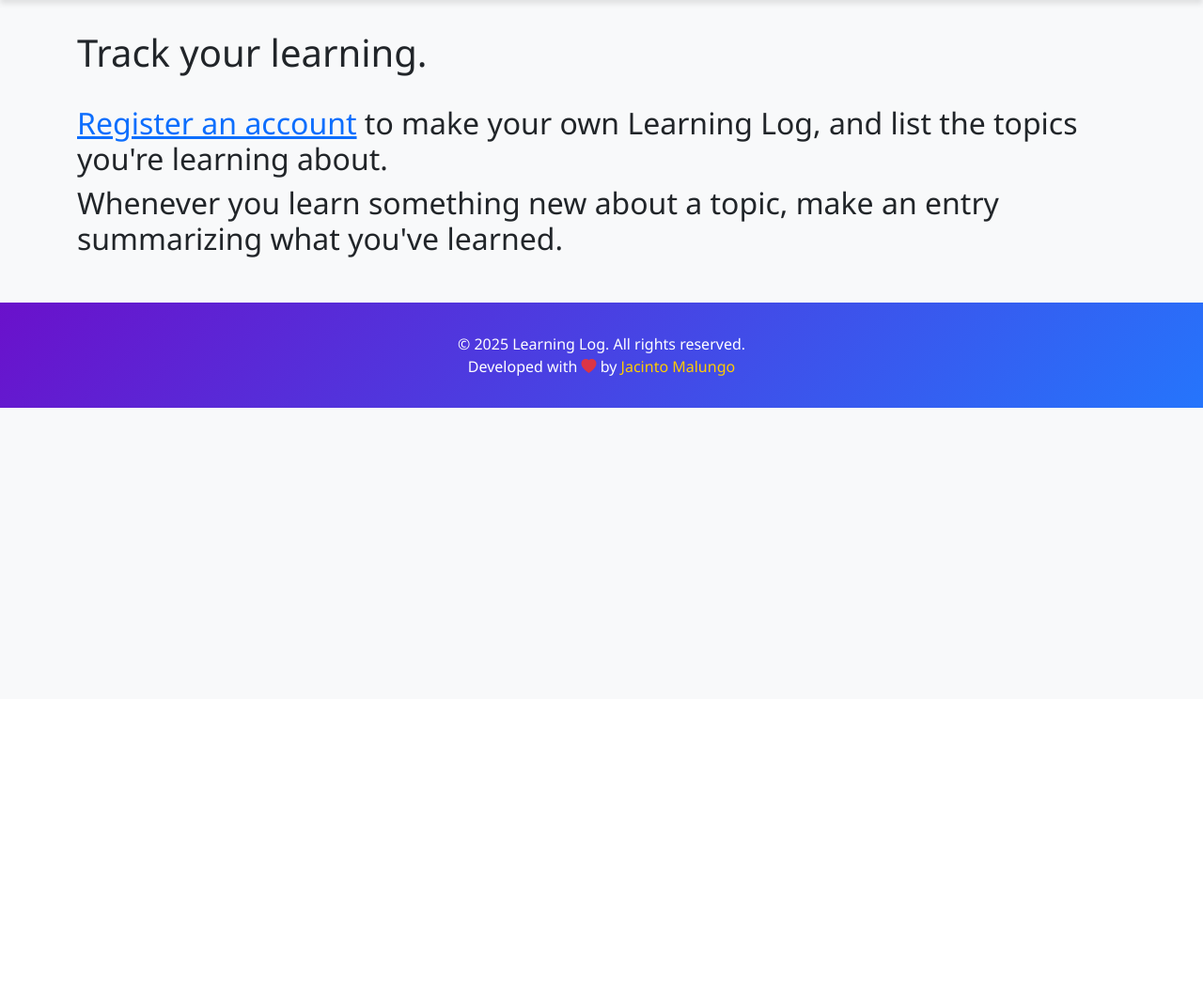
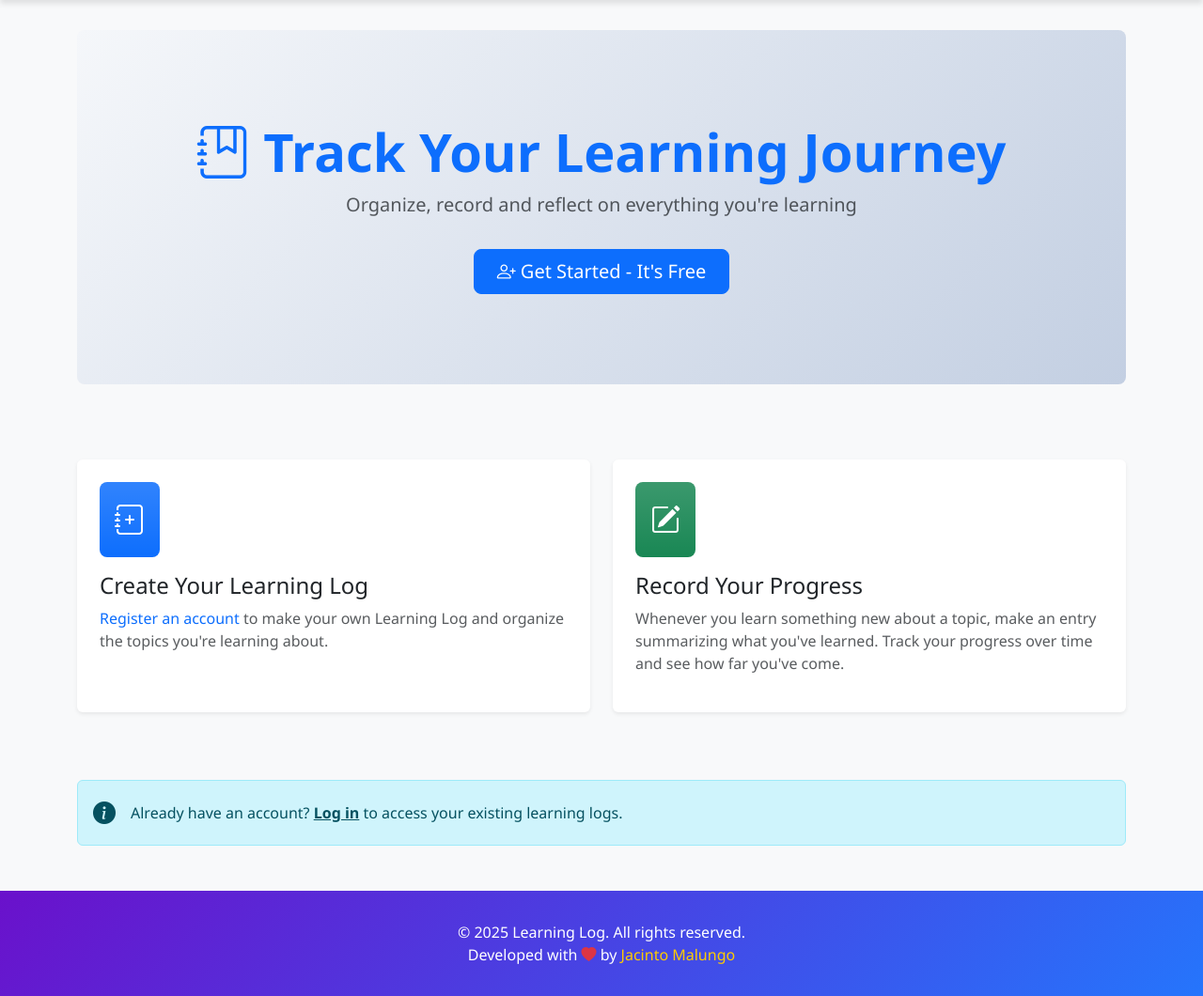
Before and after one commit to Jacinto-Malungo/Learning-Log-App, a Django app: page / in a window 1280 px wide. Shown: the part 56-1116 px from the top of the page at 94% size. Before the commit the page ends 490 px from the top, so only its background shows below. Run offline with Django 5.2, Linux system fonts and the light colour scheme; some libraries are stand-ins or nearby versions.

Commit message:
segundo commit

```diff
--- a/learning_logs/templates/learning_logs/index.html
+++ b/learning_logs/templates/learning_logs/index.html
@@ -1,18 +1,74 @@
 {% extends "learning_logs/base.html" %}
 
 {% block header %}
-    <div class='jumbotron'>
-        <h1>Track your learning.</h1>
+    <div class="py-5 text-center bg-light rounded-3" style="background: linear-gradient(135deg, #f5f7fa 0%, #c3cfe2 100%);">
+        <div class="container py-5">
+            <h1 class="display-4 fw-bold text-primary">
+                <i class="bi bi-journal-bookmark"></i> Track Your Learning Journey
+            </h1>
+            <p class="lead text-muted">
+                Organize, record and reflect on everything you're learning
+            </p>
+            {% if not user.is_authenticated %}
+                <a href="{% url 'users:register' %}" class="btn btn-primary btn-lg mt-3 px-4">
+                    <i class="bi bi-person-plus"></i> Get Started - It's Free
+                </a>
+            {% else %}
+                <a href="{% url 'learning_logs:topics' %}" class="btn btn-success btn-lg mt-3 px-4">
+                    <i class="bi bi-journal-text"></i> View Your Topics
+                </a>
+            {% endif %}
+        </div>
     </div>
 {% endblock header %}
 
 {% block content %}
-    <h2>
-        <a href="{% url 'users:register' %}">Register an account</a>
-        to make your own Learning Log, and list the topics you're learning about.
-    </h2>
+    <div class="row g-4 py-5">
+        <div class="col-md-6">
+            <div class="card h-100 shadow-sm border-0">
+                <div class="card-body p-4">
+                    <div class="feature-icon bg-primary bg-gradient rounded-3 mb-3 p-3 d-inline-block">
+                        <i class="bi bi-journal-plus text-white fs-2"></i>
+                    </div>
+                    <h2 class="h4">Create Your Learning Log</h2>
+                    <p class="text-muted">
+                        {% if not user.is_authenticated %}
+                            <a href="{% url 'users:register' %}" class="text-decoration-none">Register an account</a>
+                            to make your own Learning Log and organize the topics you're learning about.
+                        {% else %}
+                            You can now <a href="{% url 'learning_logs:new_topic' %}" class="text-decoration-none">create new topics</a>
+                            to organize your learning journey.
+                        {% endif %}
+                    </p>
+                </div>
+            </div>
+        </div>
 
-    <h2>
-        Whenever you learn something new about a topic, make an entry summarizing what you've learned.
-    </h2>
+        <div class="col-md-6">
+            <div class="card h-100 shadow-sm border-0">
+                <div class="card-body p-4">
+                    <div class="feature-icon bg-success bg-gradient rounded-3 mb-3 p-3 d-inline-block">
+                        <i class="bi bi-pencil-square text-white fs-2"></i>
+                    </div>
+                    <h2 class="h4">Record Your Progress</h2>
+                    <p class="text-muted">
+                        Whenever you learn something new about a topic, make an entry summarizing what you've learned.
+                        Track your progress over time and see how far you've come.
+                    </p>
+                </div>
+            </div>
+        </div>
+    </div>
+
+    {% if not user.is_authenticated %}
+    <div class="alert alert-info mt-4">
+        <div class="d-flex align-items-center">
+            <i class="bi bi-info-circle-fill me-3 fs-4"></i>
+            <div>
+                Already have an account? <a href="{% url 'users:login' %}" class="alert-link">Log in</a>
+                to access your existing learning logs.
+            </div>
+        </div>
+    </div>
+    {% endif %}
 {% endblock content %}
```
